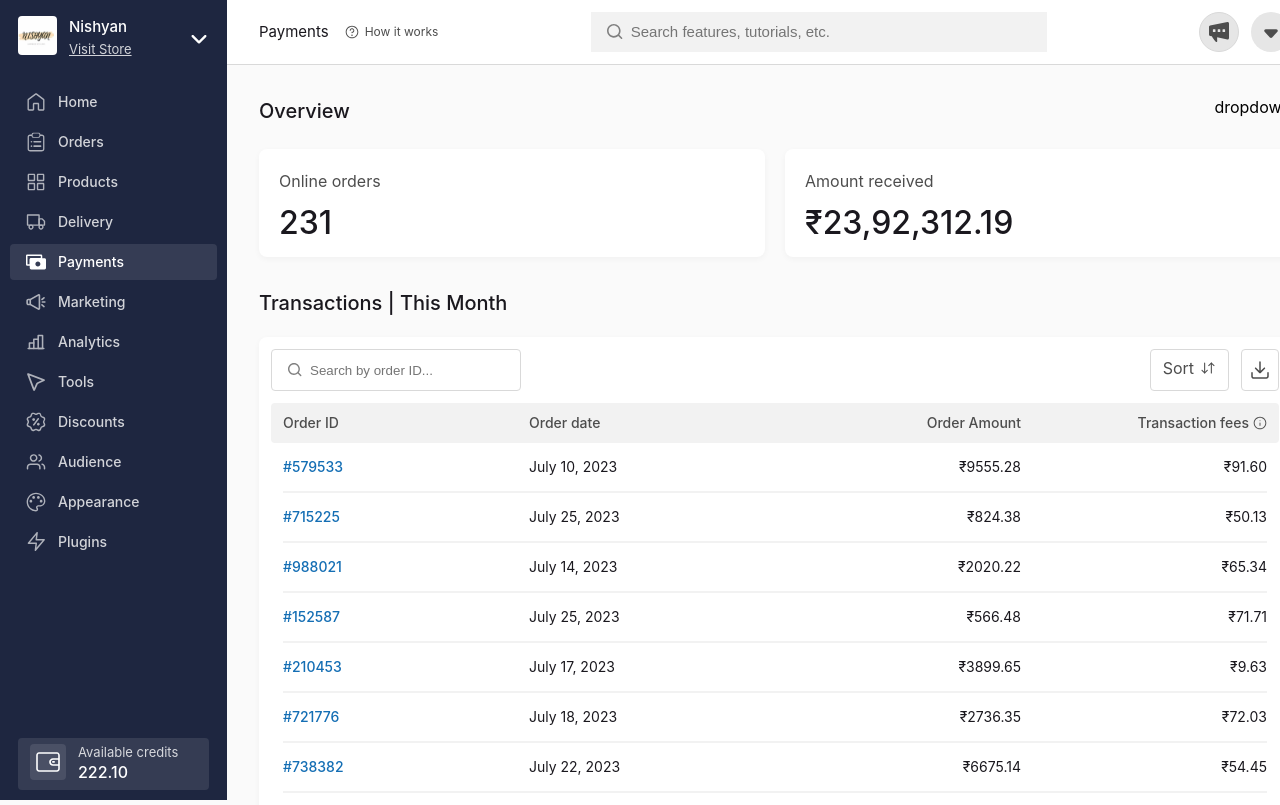
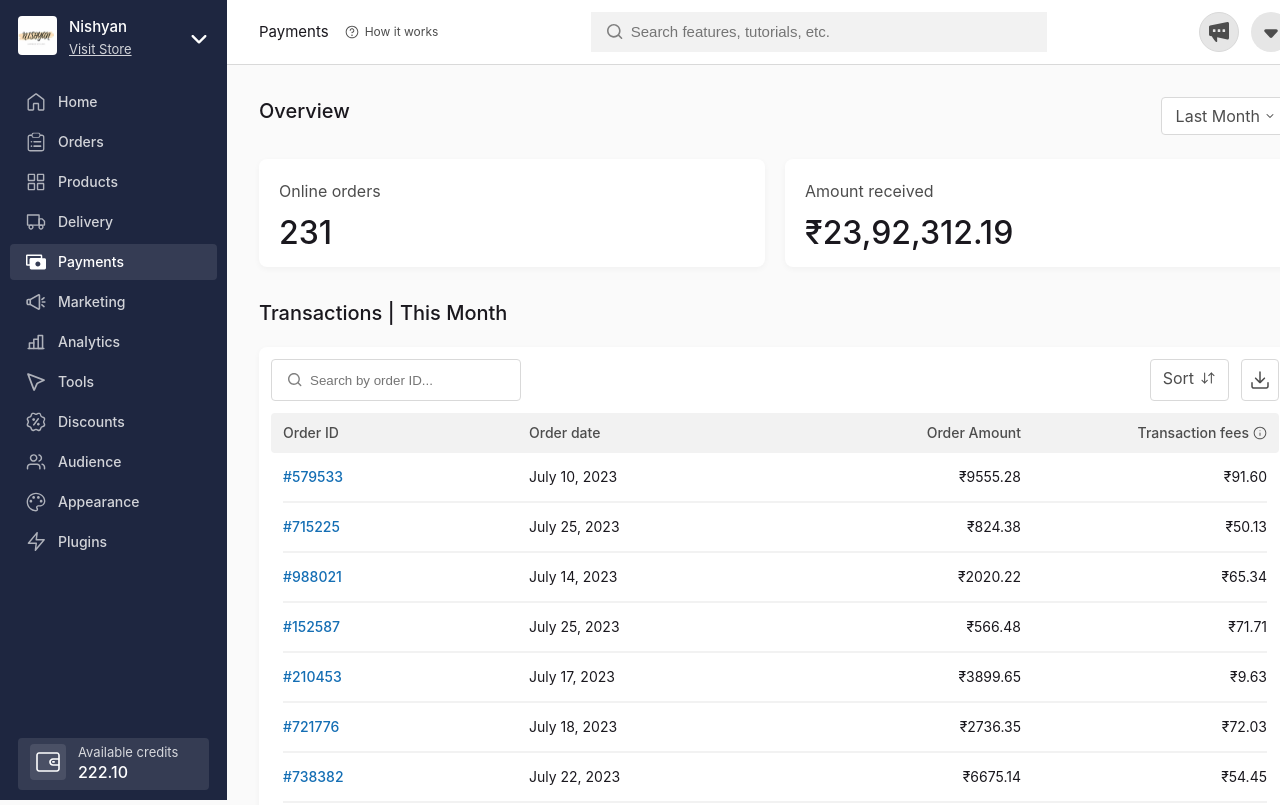
Before and after one commit to khsbeast/Dukaan-payments, a React (Create React App) app in the folder dukaan-payments/: page / in a window 1280 px wide. Shown: the top 805 px of the page. Built offline with nearby package versions, Linux system fonts and the light colour scheme; a web font is replaced by a local one.

Commit message:
dropdown

```diff
--- a/dukaan-payments/src/Views/Payments.jsx
+++ b/dukaan-payments/src/Views/Payments.jsx
@@ -5,6 +5,7 @@ import Header from "../Components/Header/Header.jsx";
 import Card from "../Components/Card/Card.jsx";
 import PaymentsTable from "../Components/Table/PaymentsTable.jsx";
 import { getPayments } from "./generateData.js";
+import arrowRight from "../Assets/arrow-right.svg";
 
 const data = getPayments();
 console.log(data);
@@ -20,7 +21,10 @@ function Payments() {
         <div className={styles.bodyContainer}>
           <div className={styles.overviewSection}>
             <h3>Overview</h3>
-            <div>dropdown</div>
+            <div className={styles.dropdown}>
+              <p> Last Month </p>
+              <img src={arrowRight} alt="arrow" />{" "}
+            </div>
           </div>
           <div style={{ display: "flex", gap: "20px", marginBottom: "32px" }}>
             <Card heading="Online orders" number="231" />
--- a/dukaan-payments/src/Views/payments.module.scss
+++ b/dukaan-payments/src/Views/payments.module.scss
@@ -20,6 +20,25 @@
         justify-content: space-between;
         margin-bottom: 24px;
       }
+      .dropdown {
+        border-radius: 4px;
+        border: 1px solid var(--Black-85, #d9d9d9);
+        background: var(--Black-100, #fff);
+        display: flex;
+        padding: 6px 14px;
+        color: var(--Black-30, #4d4d4d);
+        font-size: 16px;
+        font-weight: 400;
+        line-height: 24px;
+        p {
+          padding-right: 4px;
+        }
+        img {
+          transform: rotate(-90deg);
+          width: 12px;
+          padding: 4px 0;
+        }
+      }
       h3 {
         color: var(--Black-12, #1a181e);
         font-size: 20px;
```
